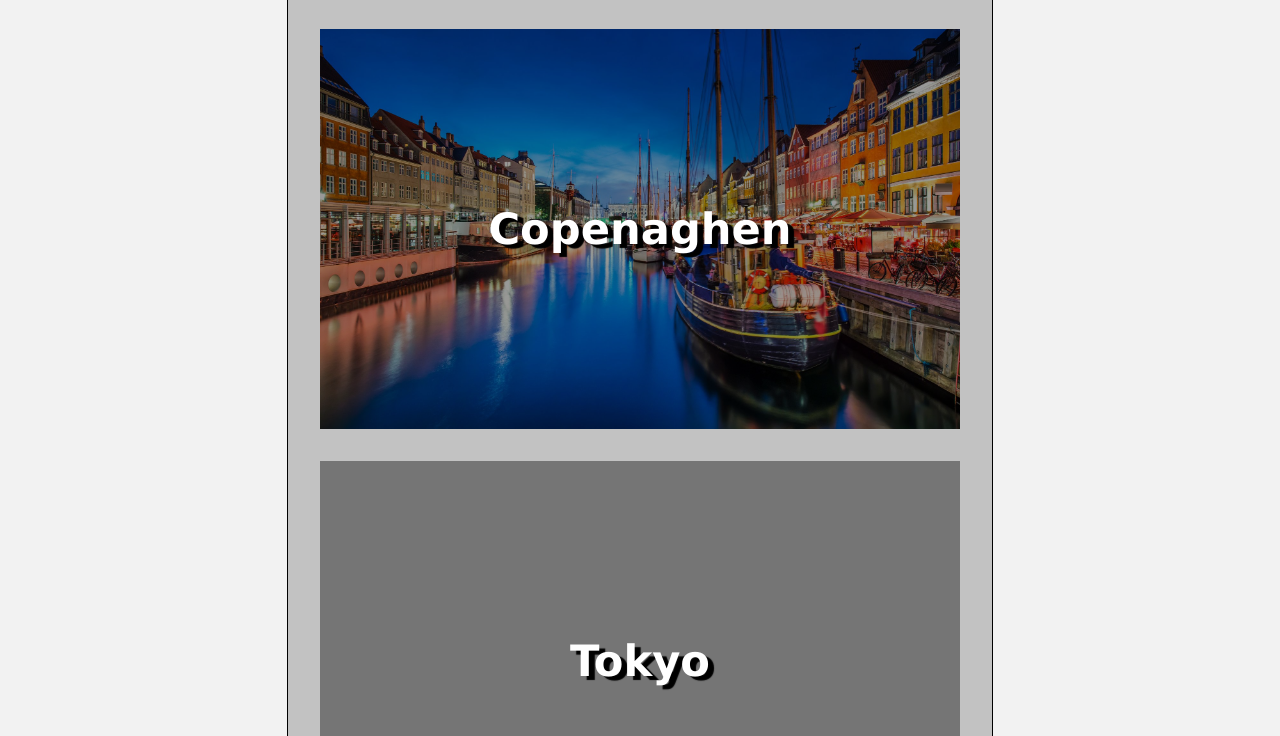
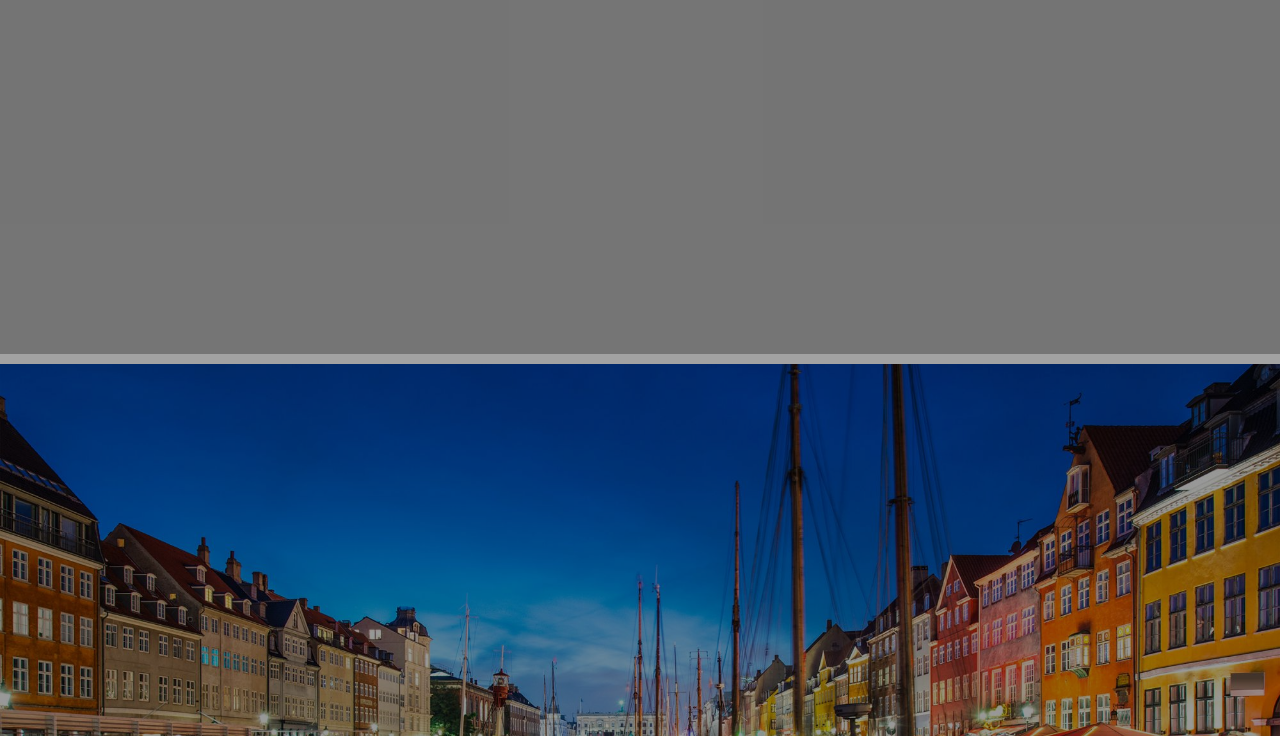
Before and after one commit to renzocarara/htmlcss-airbnb, a plain HTML site: page index.html in a window 1280 px wide. Shown: the part 539-1275 px from the top of the page. Drawn offline with Linux system fonts and the light colour scheme.

Commit message:
versione a tutto schermo e con calc() invece che translate corretti errori typo su chiusure tag <h> corretto errore "<p> not allowed as child of <small> corretto errore classe .header definita e non utilizzata

```diff
--- a/index.html
+++ b/index.html
@@ -11,13 +11,11 @@
 
 <body>
     <header>
-        <div class="header">
         <h1>Blocco "moderno" - à la Airbnb</h1>
         <h5>Immagine di città di sfondo,
             leggermente oscurate con un div e il
             nome della città centrato -
-                Almeno 3 blocchi, uno sotto all’altro.</h3>
-        </div>
+            Almeno 3 blocchi, uno sotto all’altro.</h5>
     </header>
     <main>
 
@@ -26,21 +24,19 @@
             <div class="row city_img1">
                 <div class="overlay"></div>
                 <div class="city_name">
-                    <h2>Roma</h1>
+                    <h2>Roma</h2>
                 </div>
             </div>
-
             <div class="row city_img2">
                 <div class="overlay"></div>
                 <div class="city_name">
-                    <h2>Copenaghen</h1>
+                    <h2>Copenaghen</h2>
                 </div>
             </div>
-
             <div class="row city_img3">
                 <div class="overlay"></div>
                 <div class="city_name">
-                    <h2>Tokyo</h1>
+                    <h2>Tokyo</h2>
                 </div>
             </div>
 
@@ -48,15 +44,15 @@
 
     </main>
     <footer>
-        <small>
+
         <p>Styled by Renzo - a Boolean class#8 student</p>
-
         Reference:
         <ul>
             <li><a target="_blank" href="https://www.w3schools.com/howto/howto_css_overlay.asp">Overlay</a></li>
             <li><a target="_blank" href="https://www.w3schools.com/cssref/css3_pr_transform.asp">Transform</a></li>
+            <li><a target="_blank" href="https://www.w3schools.com/cssref/func_calc.asp">calc() function</a></li>
         </ul>
-        </small>
+
 
     </footer>
 </body>
--- a/style.css
+++ b/style.css
@@ -4,7 +4,7 @@ body {
     border: 0;
 }
 
-h1, h5 {
+h1, h2, h5 {
     text-align: center;
     margin: 0;
 }
@@ -15,26 +15,22 @@ header, footer {
     background-color: #a2a2a2;
 }
 
-main {
-    background-color: #f2f2f2;
-    padding: 10px;
+footer {
+    font-size: 75%;
 }
 
 .container {
     background-color: #c2c2c2;
-    border: 1px solid black;
-    width: 55vw;
-    /* regola in automatico i margini left e right ripetto a main */
-    margin: auto;
 }
 
 .row {
-    margin: 2.5vw auto;
-    width: 50vw;
-    height: 50vh;
     /* dichiaro questo contenitore come "relative" per poter utilizzare la  */
-    /* proprietà position absolute dall'elemento contenuto city_name*/
+    /* proprietà position absolute con la classe .overlay*/
     position: relative;
+    /* margin: 10px 0 10px 0; */
+    max-width: 100%;
+    width: 100vw;
+    height: 100vh;
 }
 
 .city_name {
@@ -42,6 +38,17 @@ main {
     font-family: Verdana;
     text-shadow: 6px 4px 1px black;
     font-size: 180%;
+    position: relative;
+    /* -------------------versione con CALC() ------------------- */
+    /* allineo verticalmente il testo */
+    /* sposto il titolo in base alla SUA posizione */
+    /* la distanza di posizionamento verticale, la calcolo sfruttando la funzione "calc" */
+    /* varierà al variare della viewport height */
+    /* nota: 52px è la height dell'elemento testo da centrare */
+    top: calc((100% - 52px) / 2);
+    /* ----------------------------------------------------------- */
+    /* */
+    /* ------------------- versione con TRANSLATE ---------------- */
     /* posiziono l'elemento al centro del contenitore, */
     /* poi lo traslo, verso l'alto e verso sinistra, */
     /* con 2 offset set pari a meta' delle sue dimensioni */
@@ -49,6 +56,7 @@ main {
     top: 50%;
     left: 50%;
     transform: translate(-50%, -50%);
+    /* ---------------------------------------------------------- */
 }
 
 .city_img1 {
@@ -57,12 +65,16 @@ main {
     background-position: center;
     /* uso tutta la dimensione dell'immagine per riempiere il mio contenitore */
     background-size: cover;
+    /* fisso un margine per separare l'immagine da quella precedente */
+    border-bottom: solid #a2a2a2 10px;
 }
 
 .city_img2 {
     background-image: url("images/copenaghen2000x1333.jpg");
     background-position: center;
     background-size: cover;
+    /* fisso un margine per separare l'immagine da quella precedente */
+    border-bottom: solid #a2a2a2 10px;
 }
 
 .city_img3 {
```
Lines whose indentation alone changed are shown as unchanged.
